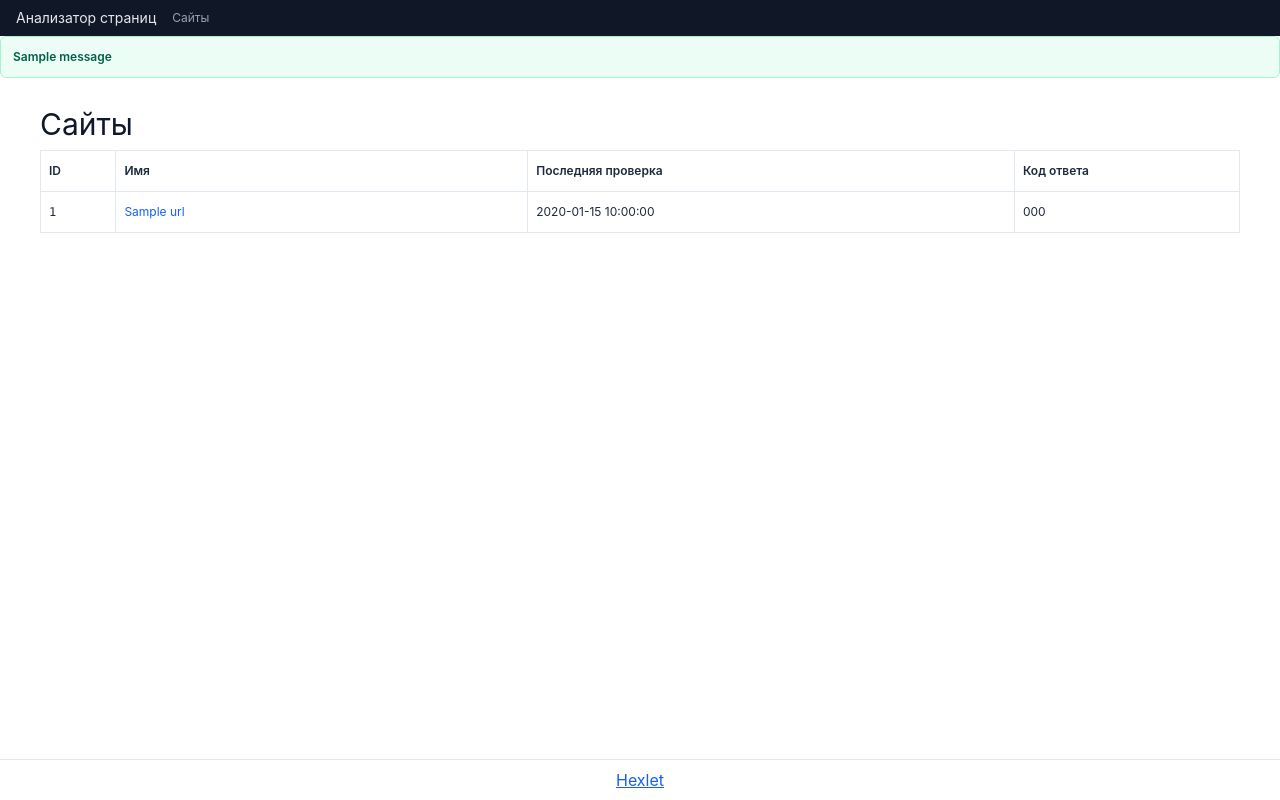
After one commit to aak13-git/python-project-83, a Flask app: page /urls in a window 1280 px wide. The commit adds this page. Run offline with Flask 3, Linux system fonts and the light colour scheme; one stand-in notice (Sample message) is shown; a database or web service that is not in the repository returns one stand-in record (values such as "Sample title"); some libraries are stand-ins or nearby versions.

Commit message:
lesson 4

```diff
--- a/src/input.css
+++ b/assets/css/source.css
@@ -1,5 +1,4 @@
 @import "tailwindcss";
-
 @plugin "@tailwindcss/forms";
 
-@source "../page_analyzer/templates";
+@source "../../page_analyzer";
--- a/page_analyzer/app.py
+++ b/page_analyzer/app.py
@@ -1,14 +1,25 @@
 import os
 
+import requests
 from dotenv import load_dotenv
 from flask import (
     Flask,
+    abort,
+    flash,
+    redirect,
     render_template,
+    request,
+    url_for,
 )
+
+from page_analyzer.parser import get_data
+from page_analyzer.repository import UrlRepository
+from page_analyzer.url_validator import norm_url, validate_url
 
 load_dotenv()
 app = Flask(__name__)
 app.config['SECRET_KEY'] = os.getenv('SECRET_KEY')
+DATABASE_URL = os.getenv('DATABASE_URL')
 
 
 @app.route('/')
@@ -18,5 +29,80 @@ def index():
     )
 
 
+@app.route('/urls', methods=['POST'])
+def urls_index():
+    form_data = request.form.to_dict()
+    url_address = form_data.get('url', '')
+    errors = validate_url(url_address)
+
+    if errors:
+        flash('Некорректный URL', 'danger')
+        return render_template(
+            'index.html',
+            messages=errors,
+            url=form_data
+        ), 422
+
+    normalized_url = norm_url(url_address)
+    repo = UrlRepository(DATABASE_URL)
+    url_info = repo.find_url(normalized_url)
+
+    if url_info is not None:
+        flash('Страница уже существует', 'warning')
+        return redirect(url_for('get_url', id=url_info.get('id')))
+
+    id = repo.add_url(normalized_url)
+    flash('Страница успешно добавлена', 'success')
+    return redirect(url_for('get_url', id=id))
+
+
+@app.route('/urls/<int:id>')
+def get_url(id):
+    repo = UrlRepository(DATABASE_URL)
+    url_info = repo.find_url_by_id(id)
+
+    if not url_info:
+        abort(404)
+
+    return render_template(
+        'url.html',
+        url_info=url_info,
+    )
+
+
+@app.route('/urls/<int:id>/checks', methods=['POST'])
+def check_url(id):
+    repo = UrlRepository(DATABASE_URL)
+    url_info = repo.find_id(id)
+
+    try:
+        response = requests.get(url_info.get('name'), timeout=5)
+        response.raise_for_status()
+    except requests.RequestException:
+        flash('Произошла ошибка при проверке', 'danger')
+        return redirect(url_for('get_url', id=id))
+
+    status = response.status_code
+    data = get_data(response)
+    data['status'] = status
+    repo.add_url_check(data, url_info)
+    flash('Страница успешно проверена', 'success')
+    url_checks = repo.get_url_checks(id)
+    return render_template(
+        'url.html',
+        url_info=url_info,
+        url_checks=url_checks,
+    )
+
+@app.route('/urls', methods=['GET'])
+def urls_list():
+    repo = UrlRepository(DATABASE_URL)
+    all_urls_checks = repo.get_all()
+    return render_template(
+      'urls.html',
+      all_urls_checks=all_urls_checks,
+    )
+
+
 if __name__ == '__main__':
     app.run(debug=True)
--- a/page_analyzer/static/output.css
+++ b/page_analyzer/static/css/main.css
@@ -8,7 +8,20 @@
       "Segoe UI Symbol", "Noto Color Emoji";
     --font-mono: ui-monospace, SFMono-Regular, Menlo, Monaco, Consolas, "Liberation Mono",
       "Courier New", monospace;
+    --color-red-50: oklch(97.1% 0.013 17.38);
+    --color-red-200: oklch(88.5% 0.062 18.334);
+    --color-red-800: oklch(44.4% 0.177 26.899);
+    --color-emerald-50: oklch(97.9% 0.021 166.113);
+    --color-emerald-200: oklch(90.5% 0.093 164.15);
+    --color-emerald-800: oklch(43.2% 0.095 166.913);
     --color-blue-600: oklch(54.6% 0.245 262.881);
+    --color-slate-50: oklch(98.4% 0.003 247.858);
+    --color-slate-100: oklch(96.8% 0.007 247.896);
+    --color-slate-200: oklch(92.9% 0.013 255.508);
+    --color-slate-500: oklch(55.4% 0.046 257.417);
+    --color-slate-700: oklch(37.2% 0.044 257.287);
+    --color-slate-800: oklch(27.9% 0.041 260.031);
+    --color-slate-900: oklch(20.8% 0.042 265.755);
     --color-gray-100: oklch(96.7% 0.003 264.542);
     --color-gray-200: oklch(92.8% 0.006 264.531);
     --color-gray-300: oklch(87.2% 0.01 258.338);
@@ -18,16 +31,21 @@
     --color-white: #fff;
     --spacing: 0.25rem;
     --container-xl: 36rem;
-    --container-2xl: 42rem;
     --text-xs: 0.75rem;
     --text-xs--line-height: calc(1 / 0.75);
     --text-sm: 0.875rem;
     --text-sm--line-height: calc(1.25 / 0.875);
     --text-base: 1rem;
     --text-base--line-height: calc(1.5 / 1);
+    --text-3xl: 1.875rem;
+    --text-3xl--line-height: calc(2.25 / 1.875);
+    --text-4xl: 2.25rem;
+    --text-4xl--line-height: calc(2.5 / 2.25);
     --text-5xl: 3rem;
     --text-5xl--line-height: 1;
     --font-weight-medium: 500;
+    --font-weight-semibold: 600;
+    --tracking-wider: 0.05em;
     --radius-md: 0.375rem;
     --default-transition-duration: 150ms;
     --default-transition-timing-function: cubic-bezier(0.4, 0, 0.2, 1);
@@ -207,14 +225,14 @@
   .mt-2 {
     margin-top: calc(var(--spacing) * 2);
   }
-  .mt-4 {
-    margin-top: calc(var(--spacing) * 4);
-  }
-  .mt-8 {
-    margin-top: calc(var(--spacing) * 8);
-  }
   .mb-2 {
     margin-bottom: calc(var(--spacing) * 2);
+  }
+  .mb-3 {
+    margin-bottom: calc(var(--spacing) * 3);
+  }
+  .mb-4 {
+    margin-bottom: calc(var(--spacing) * 4);
   }
   .block {
     display: block;
@@ -228,6 +246,30 @@
   .min-h-full {
     min-height: 100%;
   }
+  .w-1\/4 {
+    width: calc(1 / 4 * 100%);
+  }
+  .w-8 {
+    width: calc(var(--spacing) * 8);
+  }
+  .w-9 {
+    width: calc(var(--spacing) * 9);
+  }
+  .w-12 {
+    width: calc(var(--spacing) * 12);
+  }
+  .w-24 {
+    width: calc(var(--spacing) * 24);
+  }
+  .w-44 {
+    width: calc(var(--spacing) * 44);
+  }
+  .w-48 {
+    width: calc(var(--spacing) * 48);
+  }
+  .w-52 {
+    width: calc(var(--spacing) * 52);
+  }
   .w-full {
     width: 100%;
   }
@@ -239,6 +281,9 @@
   }
   .flex-grow {
     flex-grow: 1;
+  }
+  .border-collapse {
+    border-collapse: collapse;
   }
   .cursor-pointer {
     cursor: pointer;
@@ -255,6 +300,9 @@
   .items-center {
     align-items: center;
   }
+  .gap-2 {
+    gap: calc(var(--spacing) * 2);
+  }
   .gap-3 {
     gap: calc(var(--spacing) * 3);
   }
@@ -263,6 +311,28 @@
   }
   .gap-6 {
     gap: calc(var(--spacing) * 6);
+  }
+  :where(.divide-x > :not(:last-child)) {
+    --tw-divide-x-reverse: 0;
+    border-inline-style: var(--tw-border-style);
+    border-inline-start-width: calc(1px * var(--tw-divide-x-reverse));
+    border-inline-end-width: calc(1px * calc(1 - var(--tw-divide-x-reverse)));
+  }
+  :where(.divide-y > :not(:last-child)) {
+    --tw-divide-y-reverse: 0;
+    border-bottom-style: var(--tw-border-style);
+    border-top-style: var(--tw-border-style);
+    border-top-width: calc(1px * var(--tw-divide-y-reverse));
+    border-bottom-width: calc(1px * calc(1 - var(--tw-divide-y-reverse)));
+  }
+  :where(.divide-slate-200 > :not(:last-child)) {
+    border-color: var(--color-slate-200);
+  }
+  .overflow-hidden {
+    overflow: hidden;
+  }
+  .overflow-x-auto {
+    overflow-x: auto;
   }
   .rounded-md {
     border-radius: var(--radius-md);
@@ -275,20 +345,49 @@
     border-top-style: var(--tw-border-style);
     border-top-width: 1px;
   }
+  .border-r {
+    border-right-style: var(--tw-border-style);
+    border-right-width: 1px;
+  }
+  .border-b {
+    border-bottom-style: var(--tw-border-style);
+    border-bottom-width: 1px;
+  }
+  .border-emerald-200 {
+    border-color: var(--color-emerald-200);
+  }
   .border-gray-200 {
     border-color: var(--color-gray-200);
   }
   .border-gray-300 {
     border-color: var(--color-gray-300);
   }
+  .border-red-200 {
+    border-color: var(--color-red-200);
+  }
+  .border-slate-200 {
+    border-color: var(--color-slate-200);
+  }
   .bg-blue-600 {
     background-color: var(--color-blue-600);
+  }
+  .bg-emerald-50 {
+    background-color: var(--color-emerald-50);
   }
   .bg-gray-100 {
     background-color: var(--color-gray-100);
   }
   .bg-gray-900 {
     background-color: var(--color-gray-900);
+  }
+  .bg-red-50 {
+    background-color: var(--color-red-50);
+  }
+  .bg-slate-50 {
+    background-color: var(--color-slate-50);
+  }
+  .bg-slate-100 {
+    background-color: var(--color-slate-100);
   }
   .bg-white {
     background-color: var(--color-white);
@@ -299,8 +398,14 @@
   .p-0\.5 {
     padding: calc(var(--spacing) * 0.5);
   }
+  .p-3 {
+    padding: calc(var(--spacing) * 3);
+  }
   .p-6 {
     padding: calc(var(--spacing) * 6);
+  }
+  .px-2 {
+    padding-inline: calc(var(--spacing) * 2);
   }
   .px-4 {
     padding-inline: calc(var(--spacing) * 4);
@@ -308,11 +413,20 @@
   .px-8 {
     padding-inline: calc(var(--spacing) * 8);
   }
+  .px-10 {
+    padding-inline: calc(var(--spacing) * 10);
+  }
   .py-1\.5 {
     padding-block: calc(var(--spacing) * 1.5);
   }
   .py-2 {
     padding-block: calc(var(--spacing) * 2);
+  }
+  .py-3 {
+    padding-block: calc(var(--spacing) * 3);
+  }
+  .py-4 {
+    padding-block: calc(var(--spacing) * 4);
   }
   .text-center {
     text-align: center;
@@ -322,6 +436,17 @@
   }
   .text-start {
     text-align: start;
+  }
+  .font-mono {
+    font-family: var(--font-mono);
+  }
+  .text-3xl {
+    font-size: var(--text-3xl);
+    line-height: var(--tw-leading, var(--text-3xl--line-height));
+  }
+  .text-4xl {
+    font-size: var(--text-4xl);
+    line-height: var(--tw-leading, var(--text-4xl--line-height));
   }
   .text-5xl {
     font-size: var(--text-5xl);
@@ -343,8 +468,22 @@
     --tw-font-weight: var(--font-weight-medium);
     font-weight: var(--font-weight-medium);
   }
+  .font-semibold {
+    --tw-font-weight: var(--font-weight-semibold);
+    font-weight: var(--font-weight-semibold);
+  }
+  .tracking-wider {
+    --tw-tracking: var(--tracking-wider);
+    letter-spacing: var(--tracking-wider);
+  }
+  .whitespace-nowrap {
+    white-space: nowrap;
+  }
   .text-blue-600 {
     color: var(--color-blue-600);
+  }
+  .text-emerald-800 {
+    color: var(--color-emerald-800);
   }
   .text-gray-200 {
     color: var(--color-gray-200);
@@ -358,8 +497,26 @@
   .text-gray-900 {
     color: var(--color-gray-900);
   }
+  .text-red-800 {
+    color: var(--color-red-800);
+  }
+  .text-slate-500 {
+    color: var(--color-slate-500);
+  }
+  .text-slate-700 {
+    color: var(--color-slate-700);
+  }
+  .text-slate-800 {
+    color: var(--color-slate-800);
+  }
+  .text-slate-900 {
+    color: var(--color-slate-900);
+  }
   .text-white {
     color: var(--color-white);
+  }
+  .uppercase {
+    text-transform: uppercase;
   }
   .no-underline {
     text-decoration-line: none;
@@ -370,6 +527,13 @@
   .shadow-sm {
     --tw-shadow: 0 1px 3px 0 var(--tw-shadow-color, rgb(0 0 0 / 0.1)), 0 1px 2px -1px var(--tw-shadow-color, rgb(0 0 0 / 0.1));
     box-shadow: var(--tw-inset-shadow), var(--tw-inset-ring-shadow), var(--tw-ring-offset-shadow), var(--tw-ring-shadow), var(--tw-shadow);
+  }
+  .ring-1 {
+    --tw-ring-shadow: var(--tw-ring-inset,) 0 0 0 calc(1px + var(--tw-ring-offset-width)) var(--tw-ring-color, currentcolor);
+    box-shadow: var(--tw-inset-shadow), var(--tw-inset-ring-shadow), var(--tw-ring-offset-shadow), var(--tw-ring-shadow), var(--tw-shadow);
+  }
+  .ring-slate-200 {
+    --tw-ring-color: var(--color-slate-200);
   }
   .outline {
     outline-style: var(--tw-outline-style);
@@ -386,6 +550,14 @@
     transition-property: color, background-color, border-color, outline-color, text-decoration-color, fill, stroke, --tw-gradient-from, --tw-gradient-via, --tw-gradient-to;
     transition-timing-function: var(--tw-ease, var(--default-transition-timing-function));
     transition-duration: var(--tw-duration, var(--default-transition-duration));
+  }
+  @media (hover: hover) {
+    .hover\:bg-slate-50:hover {
+      background-color: var(--color-slate-50);
+    }
+    .hover\:underline:hover {
+      text-decoration-line: underline;
+    }
   }
 }
 @layer base {
@@ -535,12 +707,26 @@
     outline: 1px auto -webkit-focus-ring-color;
   }
 }
+@property --tw-divide-x-reverse {
+  syntax: "*";
+  inherits: false;
+  initial-value: 0;
+}
 @property --tw-border-style {
   syntax: "*";
   inherits: false;
   initial-value: solid;
 }
+@property --tw-divide-y-reverse {
+  syntax: "*";
+  inherits: false;
+  initial-value: 0;
+}
 @property --tw-font-weight {
+  syntax: "*";
+  inherits: false;
+}
+@property --tw-tracking {
   syntax: "*";
   inherits: false;
 }
@@ -617,8 +803,11 @@
 @layer properties {
   @supports ((-webkit-hyphens: none) and (not (margin-trim: inline))) or ((-moz-orient: inline) and (not (color:rgb(from red r g b)))) {
     *, ::before, ::after, ::backdrop {
+      --tw-divide-x-reverse: 0;
       --tw-border-style: solid;
+      --tw-divide-y-reverse: 0;
       --tw-font-weight: initial;
+      --tw-tracking: initial;
       --tw-shadow: 0 0 #0000;
       --tw-shadow-color: initial;
       --tw-shadow-alpha: 100%;
--- a/page_analyzer/templates/base.html
+++ b/page_analyzer/templates/base.html
@@ -4,12 +4,12 @@
     <meta charset="utf-8">
     <meta name="viewport" content="width=device-width, initial-scale=1, shrink-to-fit=no">
     <meta name="description" content="Third project for Hexlet.io">
-    <link href="{{ url_for('static', filename='output.css') }}" rel="stylesheet">
+    <link href="{{ url_for('static', filename='css/main.css') }}" rel="stylesheet">
   </head>
   <body class="flex flex-col min-h-full bg-white text-gray-900">
-    {% include 'header.html'%}
+    {% include 'header.html' %}
     {% block content %}
     {% endblock %}
-    {% include 'footer.html'%}
+    {% include 'footer.html' %}
   </body>
 </html>
--- /dev/null
+++ b/page_analyzer/templates/urls.html
@@ -0,0 +1,48 @@
+{% extends 'base.html' %}
+{% block content %}
+<main class="flex-grow w-full">
+    <div class="mx-auto w-full">
+        {% with messages = get_flashed_messages(with_categories=true) %}
+            {% if messages %}
+                <div class="flex flex-col gap-2 mb-4 w-full">
+                    {% for category, message in messages %}
+                        <div role="alert" class="p-3 text-xs font-semibold rounded-md {% if category == 'warning' %}text-red-800 bg-red-50 border border-red-200{% else %}text-emerald-800 bg-emerald-50 border border-emerald-200{% endif %}">
+                            {{ message }}
+                        </div>
+                    {% endfor %}
+                </div>
+            {% endif %}
+        {% endwith %}
+    </div>
+    <div class="mx-auto max-w-8xl px-10 py-3">
+    <h1 class="text-3xl text-slate-900 mb-2">Сайты</h1>
+    <div class="bg-white border border-slate-200 overflow-hidden">
+        <div class="w-full overflow-x-auto">
+            <table class="w-full text-left border-collapse text-sm whitespace-nowrap" data-test="urls">
+                <thead class="text-slate-800 border-b border-slate-200">
+                    <tr class="divide-x divide-slate-200">
+                        <th class="w-8 px-2 py-3 font-semibold text-xs text-slate-800">ID</th>
+                        <th class="w-44 px-2 py-3 font-semibold text-xs text-slate-800">Имя</th>
+                        <th class="w-52 px-2 py-3 font-semibold text-xs text-slate-800">Последняя проверка</th>
+                        <th class="w-24 px-2 py-3 font-semibold text-xs text-slate-800">Код ответа</th>
+                    </tr>
+                </thead>
+                <tbody class="bg-white text-slate-800 divide-y divide-slate-200">
+                {% for url in all_urls_checks %}
+                    <tr class="divide-x divide-slate-200">
+                        <td class="px-2 py-3 text-xs font-mono text-slate-800">{{ url.id }}</td>
+                        <td class="px-2 py-3 text-xs text-blue-600 hover:underline">
+                            <a href="/urls/{{ url.id }}">{{ url.name }}</a>
+                        </td>
+                        <td class="px-2 py-3 text-xs text-slate-800">{{ url.created_at | default('', true) }}</td>
+                        <td class="px-2 py-3 text-xs">{{ url.status_code if url.status_code else '' }}</td>
+                    </tr>
+                {% endfor %}
+                </tbody>
+
+            </table>
+        </div>
+    </div>
+</div>
+</main>
+{% endblock %}
--- a/pyproject.toml
+++ b/pyproject.toml
@@ -7,7 +7,10 @@ requires-python = ">=3.12"
 dependencies = [
     "flask>=3.1.3",
     "gunicorn>=26.1.0",
+    "psycopg2-binary>=2.9.13",
     "python-dotenv>=1.2.3",
+    "requests>=2.34.2",
+    "validators>=0.35.0",
 ]
 
 [build-system]
```
Also changed, not shown: database.sql (added, +14 -0 lines), docker-compose.yml (added, +18 -0 lines), package.json (+38 -15 lines), page_analyzer/parser.py (added, +17 -0 lines), page_analyzer/repository.py (added, +49 -0 lines), page_analyzer/templates/index.html (+14 -2 lines), page_analyzer/templates/url.html (added, +44 -0 lines), page_analyzer/url_validator.py (+9 -2 lines), package-lock.json, 4 other files.
